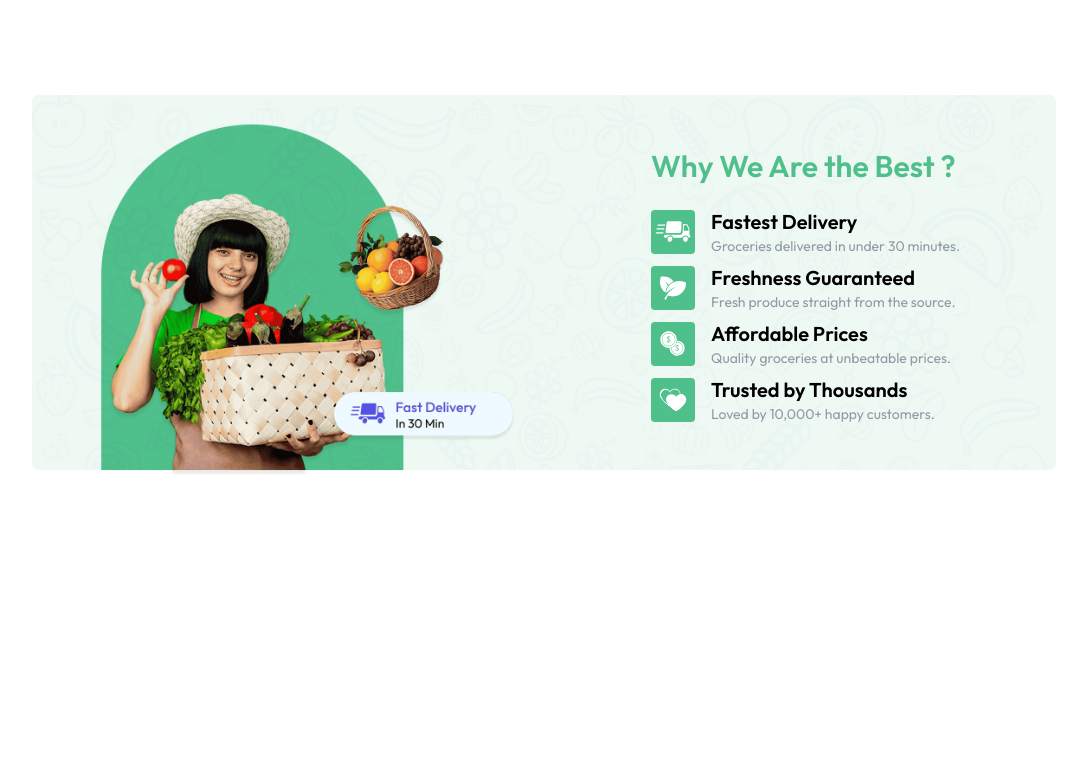
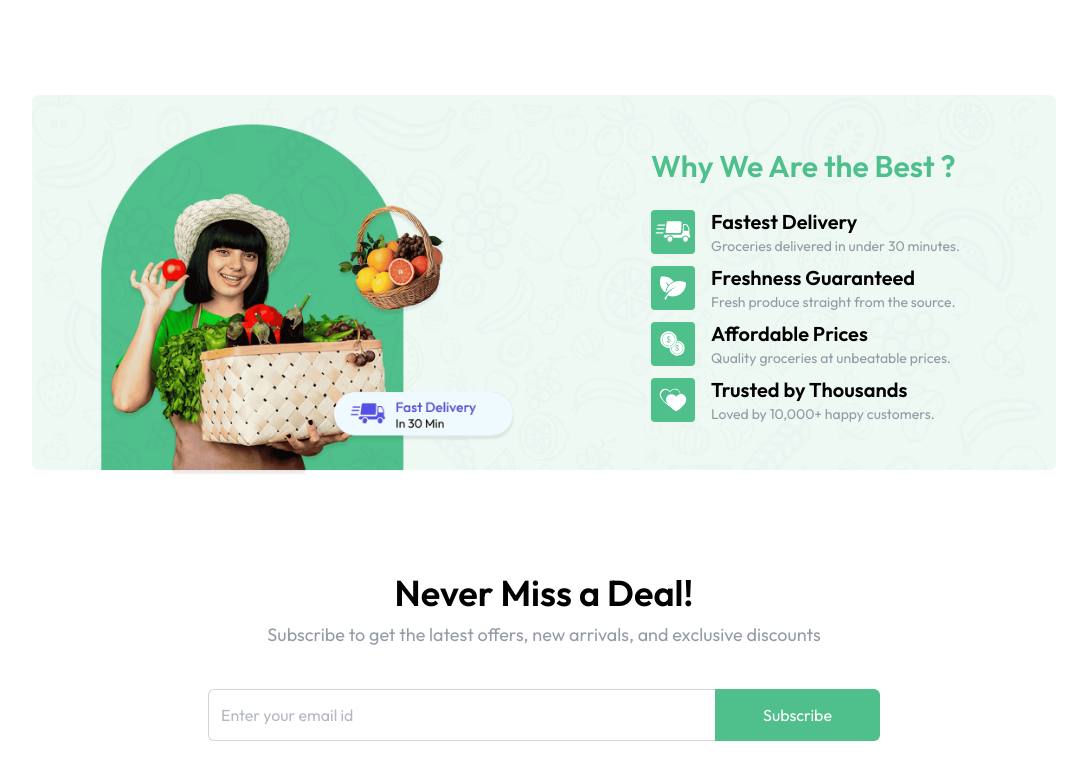
Before and after one commit to codieSam/E-cart, a React (Vite) app: page / in a window 1280 px wide. Shown: the part 1205-1984 px from the top of the page, without its empty margins (96-1183 px from the left). Before the commit the page ends 1682 px from the top, so only its background shows below. Built offline with nearby package versions, Linux system fonts and the light colour scheme.

Commit message:
Added NewsLetter Section

```diff
--- /dev/null
+++ b/src/components/NewsLetter.jsx
@@ -0,0 +1,27 @@
+const NewsLetter = () => {
+  return (
+    <div className="flex flex-col items-center justify-center text-center space-y-2 mt-24 pb-14">
+      <h1 className="md:text-4xl text-2xl font-semibold">Never Miss a Deal!</h1>
+      <p className="md:text-lg text-gray-500/70 pb-8">
+        Subscribe to get the latest offers, new arrivals, and exclusive
+        discounts
+      </p>
+      <form className="flex items-center justify-between max-w-2xl w-full md:h-13 h-12">
+        <input
+          className="border border-gray-300 rounded-md h-full border-r-0 outline-none w-full rounded-r-none px-3 text-gray-500"
+          type="text"
+          placeholder="Enter your email id"
+          required
+        />
+        <button
+          type="submit"
+          className="md:px-12 px-8 h-full text-white bg-primary hover:bg-primary-dull transition-all cursor-pointer rounded-md rounded-l-none"
+        >
+          Subscribe
+        </button>
+      </form>
+    </div>
+  );
+};
+
+export default NewsLetter;
--- a/src/pages/Home.jsx
+++ b/src/pages/Home.jsx
@@ -3,6 +3,7 @@ import MainBanner from "../components/MainBanner";
 import Category from "../components/Category";
 import BestSeller from "../components/BestSeller";
 import BottomBanner from "../components/BottomBanner";
+import NewsLetter from "../components/NewsLetter";
 
 const Home = () => {
   return (
@@ -11,6 +12,7 @@ const Home = () => {
       <Category />
       <BestSeller />
       <BottomBanner />
+      <NewsLetter />
     </div>
   );
 };
```
